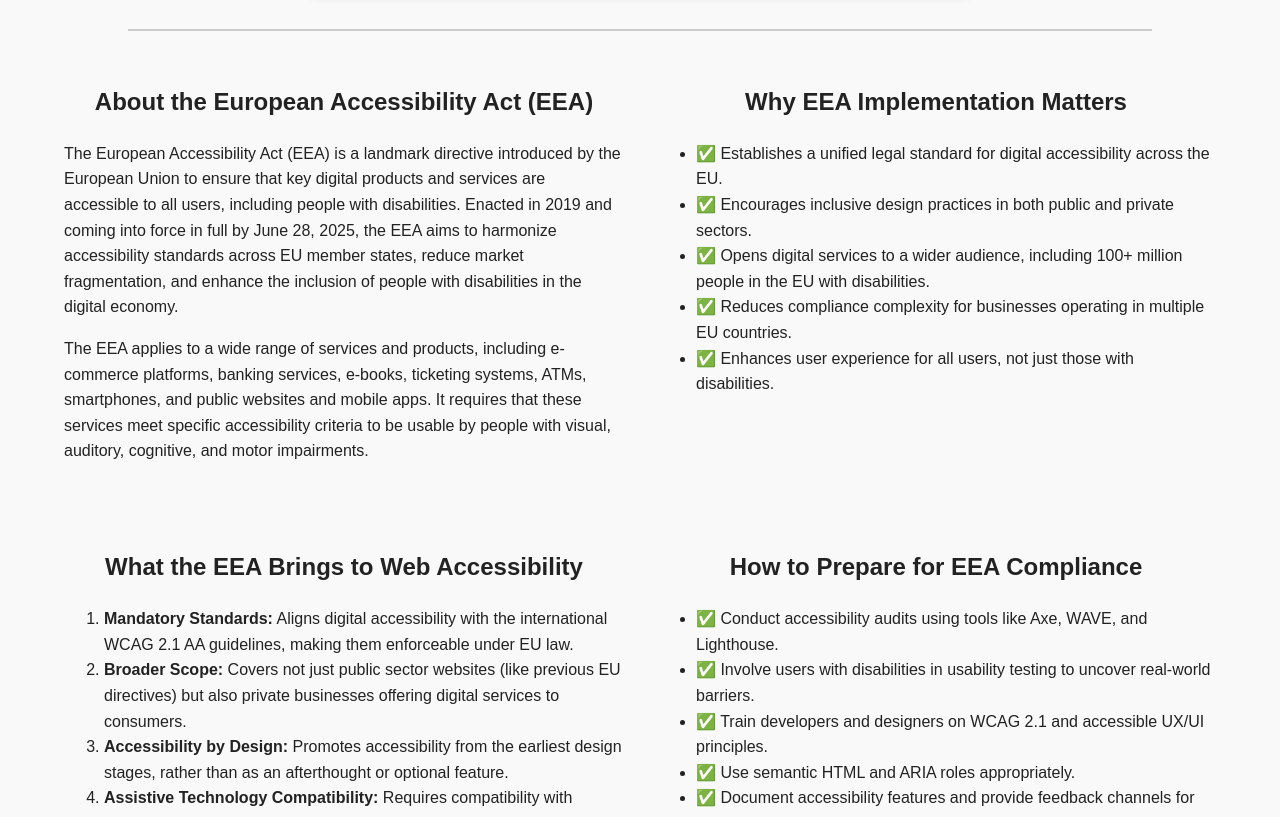
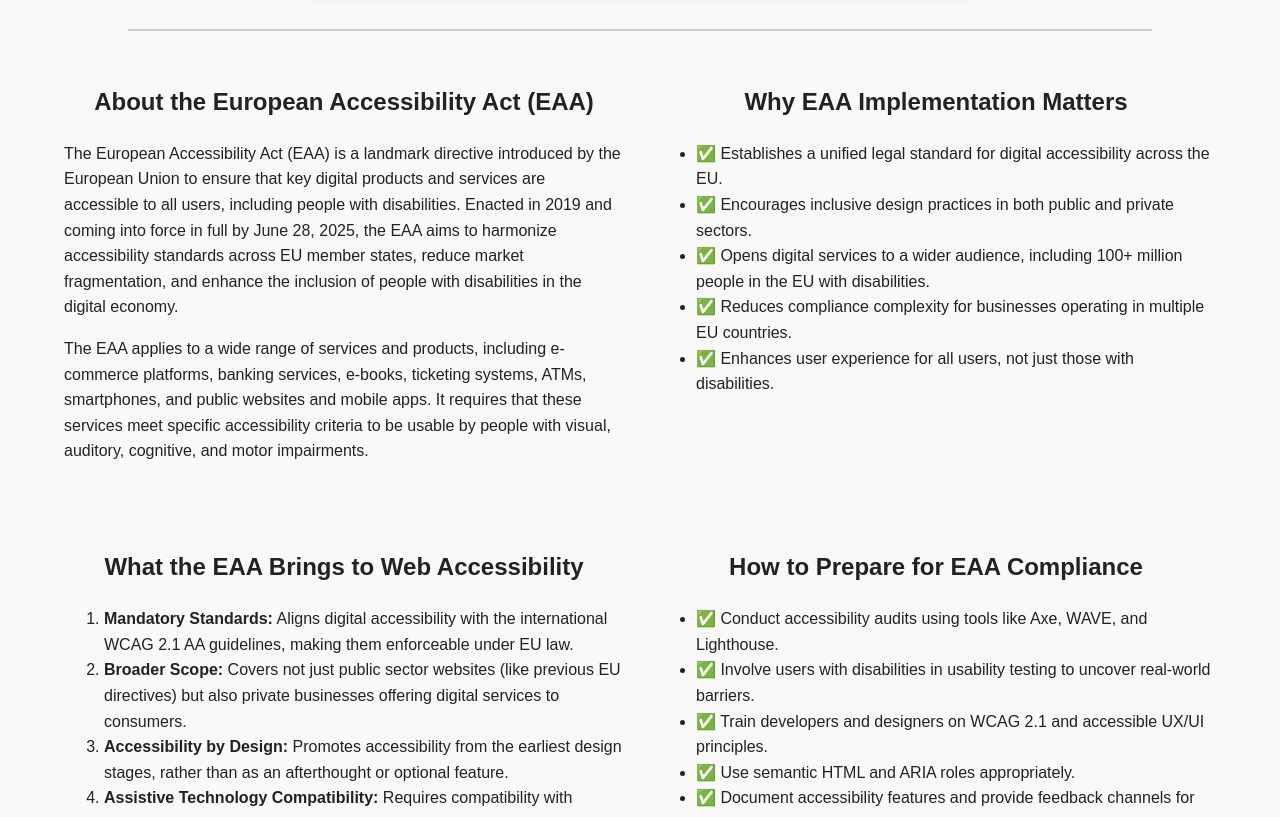
Before and after one commit to NoToolsNoCraft/Accessible-Feedback-Wizard, a plain HTML site: page index.html in a window 1280 px wide. Shown: the part 1983-2800 px from the top of the page. Drawn offline with Linux system fonts and the light colour scheme.

Commit message:
Update index.html

```diff
--- a/index.html
+++ b/index.html
@@ -4,7 +4,7 @@
   <meta charset="UTF-8" />
   <meta name="viewport" content="width=device-width, initial-scale=1.0" />
   <title>Accessible Feedback Wizard</title>
-  <meta name="description" content="The Accessible Feedback Wizard helps test and improve web accessibility according to the European Accessibility Act (EEA). Inclusive, educational, and easy to use." />
+  <meta name="description" content="The Accessible Feedback Wizard helps test and improve web accessibility according to the European Accessibility Act (EAA). Inclusive, educational, and easy to use." />
   <meta name="keywords" content="accessibility, EAA, inclusive design, feedback, web accessibility, accessibility checklist, feedback wizard, screen reader testing, keyboard navigation" />
   <meta name="author" content="Accessible Feedback Wizard Team" />
 
@@ -193,7 +193,7 @@ h2 {
 
     <a href="#about">About</a>
     <a href="#appComponent">Test App</a>
-    <a href="#about2">European Accessibility Act (EEA)</a>
+    <a href="#about2">European Accessibility Act (EAA)</a>
   </nav>
 
   <div class="top-banner-container">
@@ -211,10 +211,10 @@ h2 {
     <section class="intro">
       <div>
         <h2>About This App</h2>
-        <p>This feedback wizard was developed specifically for accessibility testing and education. It demonstrates key aspects of inclusive web design and allows testers to verify accessibility compliance against the European Accessibility Act (EEA).</p>
+        <p>This feedback wizard was developed specifically for accessibility testing and education. It demonstrates key aspects of inclusive web design and allows testers to verify accessibility compliance against the European Accessibility Act (EAA).</p>
       </div>
       <div>
-        <h2>Accessibility Testing Checklist (EEA)</h2>
+        <h2>Accessibility Testing Checklist (EAA)</h2>
         <ul>
           <li>✅ Screen reader compatibility (NVDA, VoiceOver)</li>
           <li>✅ Keyboard-only navigation (Tab/Shift+Tab, Enter, Esc)</li>
@@ -319,15 +319,15 @@ h2 {
     </div>
   </main>
 <hr class="spacer-line" />
-  <div id="about2" role="banner" aria-label="Information about the European Accessibility Act (EEA)">
+  <div id="about2" role="banner" aria-label="Information about the European Accessibility Act (EAA)">
     <section class="intro">
       <div>
-        <h2>About the European Accessibility Act (EEA)</h2>
-        <p>The European Accessibility Act (EEA) is a landmark directive introduced by the European Union to ensure that key digital products and services are accessible to all users, including people with disabilities. Enacted in 2019 and coming into force in full by June 28, 2025, the EEA aims to harmonize accessibility standards across EU member states, reduce market fragmentation, and enhance the inclusion of people with disabilities in the digital economy.</p>
-        <p>The EEA applies to a wide range of services and products, including e-commerce platforms, banking services, e-books, ticketing systems, ATMs, smartphones, and public websites and mobile apps. It requires that these services meet specific accessibility criteria to be usable by people with visual, auditory, cognitive, and motor impairments.</p>
+        <h2>About the European Accessibility Act (EAA)</h2>
+        <p>The European Accessibility Act (EAA) is a landmark directive introduced by the European Union to ensure that key digital products and services are accessible to all users, including people with disabilities. Enacted in 2019 and coming into force in full by June 28, 2025, the EAA aims to harmonize accessibility standards across EU member states, reduce market fragmentation, and enhance the inclusion of people with disabilities in the digital economy.</p>
+        <p>The EAA applies to a wide range of services and products, including e-commerce platforms, banking services, e-books, ticketing systems, ATMs, smartphones, and public websites and mobile apps. It requires that these services meet specific accessibility criteria to be usable by people with visual, auditory, cognitive, and motor impairments.</p>
       </div>
       <div>
-        <h2>Why EEA Implementation Matters</h2>
+        <h2>Why EAA Implementation Matters</h2>
         <ul>
           <li>✅ Establishes a unified legal standard for digital accessibility across the EU.</li>
           <li>✅ Encourages inclusive design practices in both public and private sectors.</li>
@@ -340,7 +340,7 @@ h2 {
 
     <section class="testing-guide">
       <div>
-        <h2>What the EEA Brings to Web Accessibility</h2>
+        <h2>What the EAA Brings to Web Accessibility</h2>
         <ol>
           <li><strong>Mandatory Standards:</strong> Aligns digital accessibility with the international WCAG 2.1 AA guidelines, making them enforceable under EU law.</li>
           <li><strong>Broader Scope:</strong> Covers not just public sector websites (like previous EU directives) but also private businesses offering digital services to consumers.</li>
@@ -351,7 +351,7 @@ h2 {
         </ol>
       </div>
       <div>
-        <h2>How to Prepare for EEA Compliance</h2>
+        <h2>How to Prepare for EAA Compliance</h2>
         <ul>
           <li>✅ Conduct accessibility audits using tools like Axe, WAVE, and Lighthouse.</li>
           <li>✅ Involve users with disabilities in usability testing to uncover real-world barriers.</li>
```
